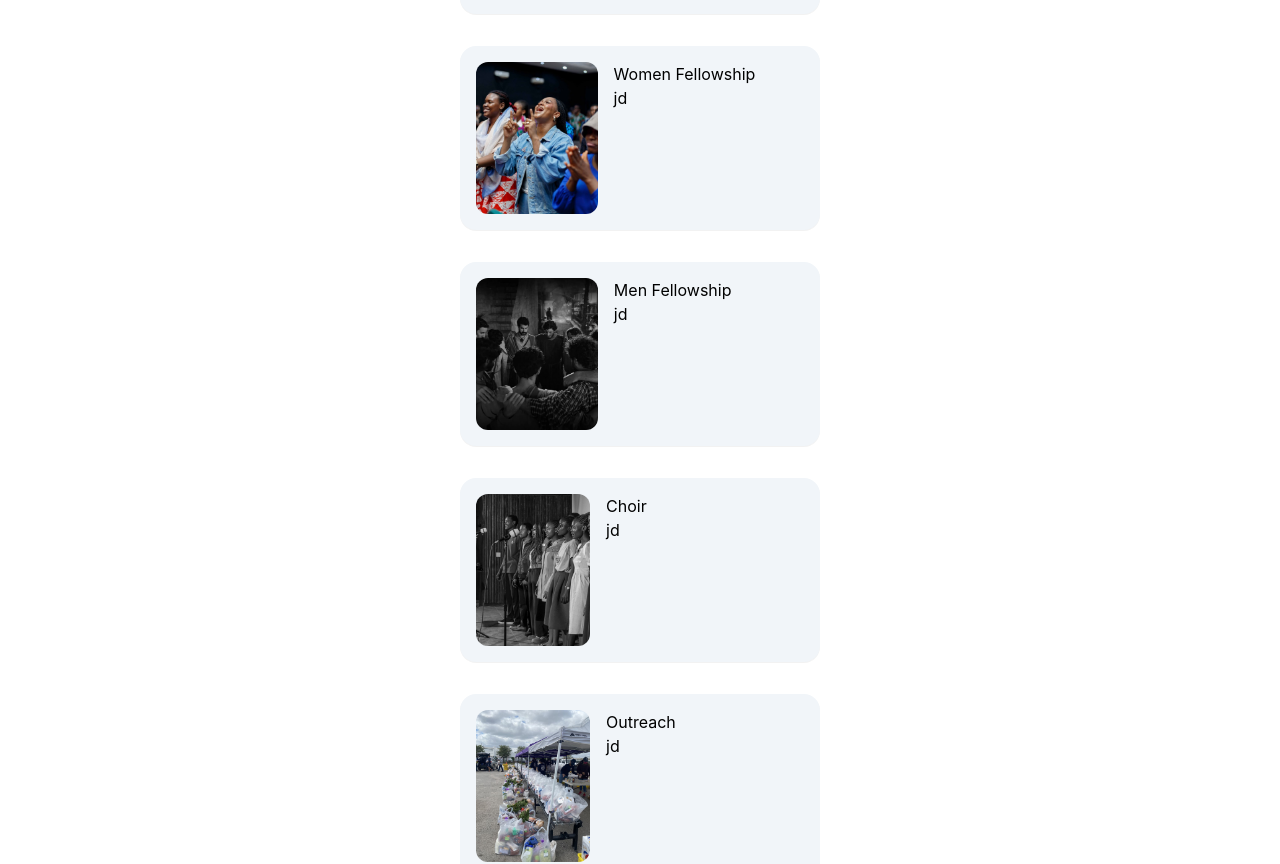
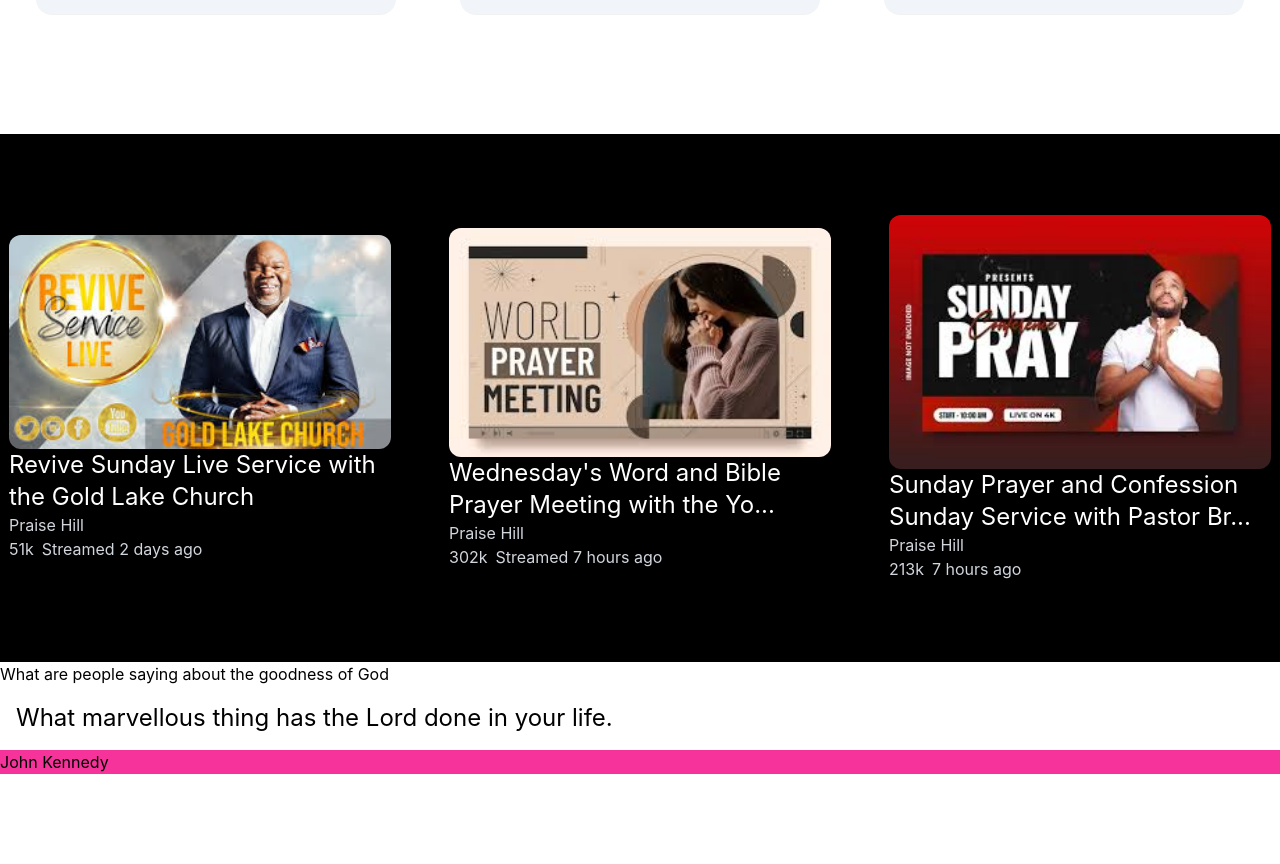
Before and after one commit to neducod/church-website, a React (Vite) app in the folder church-website/: page / in a window 1280 px wide. Shown: the part 2402-3266 px from the top of the page. Built offline with nearby package versions, Linux system fonts and the light colour scheme.

Commit message:
Flex placement

```diff
--- a/church-website/src/components/home/Ministry.jsx
+++ b/church-website/src/components/home/Ministry.jsx
@@ -49,7 +49,7 @@ const data = [
 function Ministry(){
     return(
         <>
-            <div className='flex justify-center items-center flex-col gap-8 mt-48'>
+            <div className='flex justify-center items-center flex-col gap-8 mt-40 md:flex-row md:flex-wrap md:gap-16'>
                 {data.map((item) => (
                     <div
                         key={item.id}
--- a/church-website/src/components/home/Sermons.jsx
+++ b/church-website/src/components/home/Sermons.jsx
@@ -37,7 +37,8 @@ const data = [
 function Ministry(){
     return(
         <>
-        <div className='flex flex-col justify-center items-center mt-30 bg-black py-20 gap-14'>
+        <div className='flex flex-col justify-center items-center mt-30 bg-black py-20 gap-14 md:flex-row-reverse md:flex-wrap'>
+            {/* A SWIPER FEATURE WOULD BE FIRE HERE */}
             {data.map((item) => (
                 <div
                     key={item.id}
```
